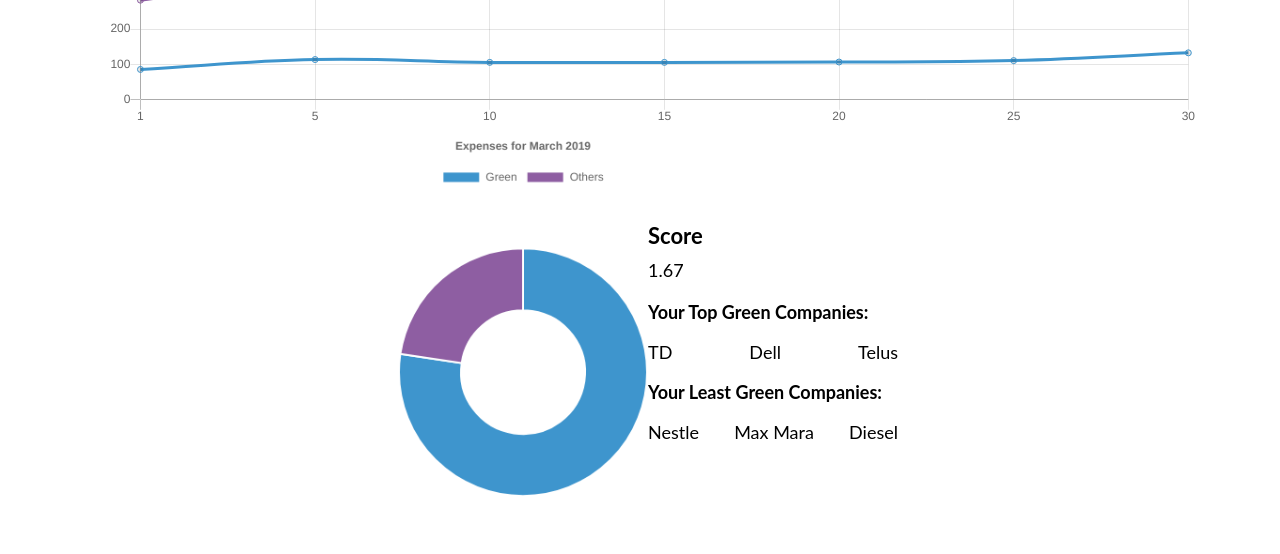
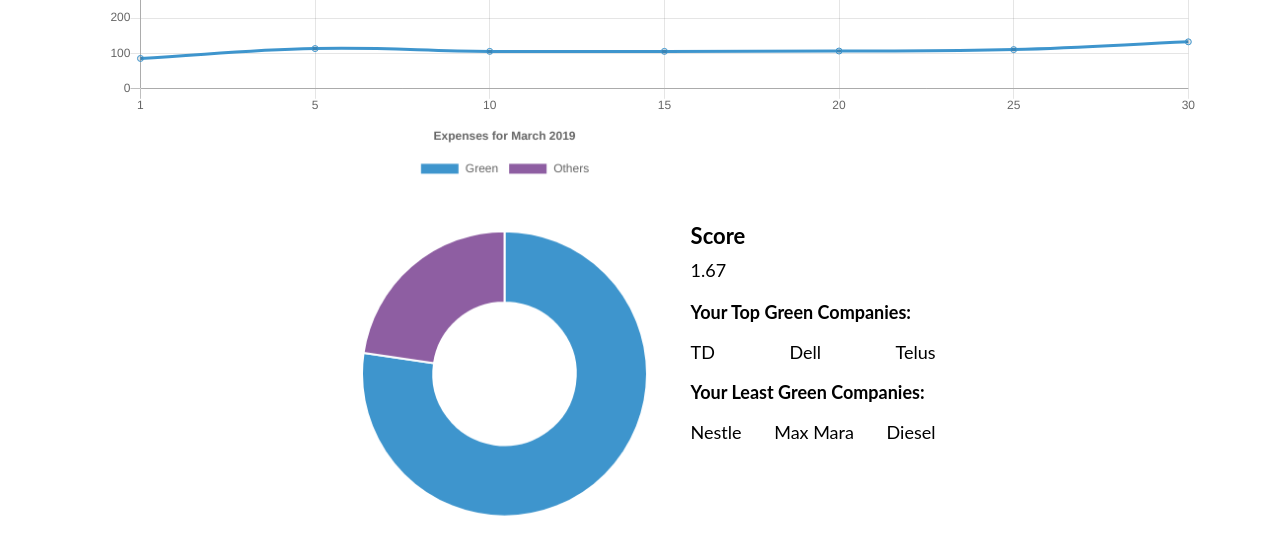
Before and after one commit to shahrzad88/mlh-project, a website: page app/public/report.html in a window 1280 px wide. Shown: the part 304-858 px from the top of the page. Drawn offline with nearby package versions, Linux system fonts and the light colour scheme.

Commit message:
last version

```diff
--- a/app/public/report.html
+++ b/app/public/report.html
@@ -36,6 +36,7 @@
 
         <div id="bottom">
             <canvas id="donut" height="450"></canvas>
+            <div style="width: 50px; height: 100%"></div>
             <div id="details">
                 <div id="scoreContainer" class="detailsContainer">
                     <div id="score">Score</div>
```
